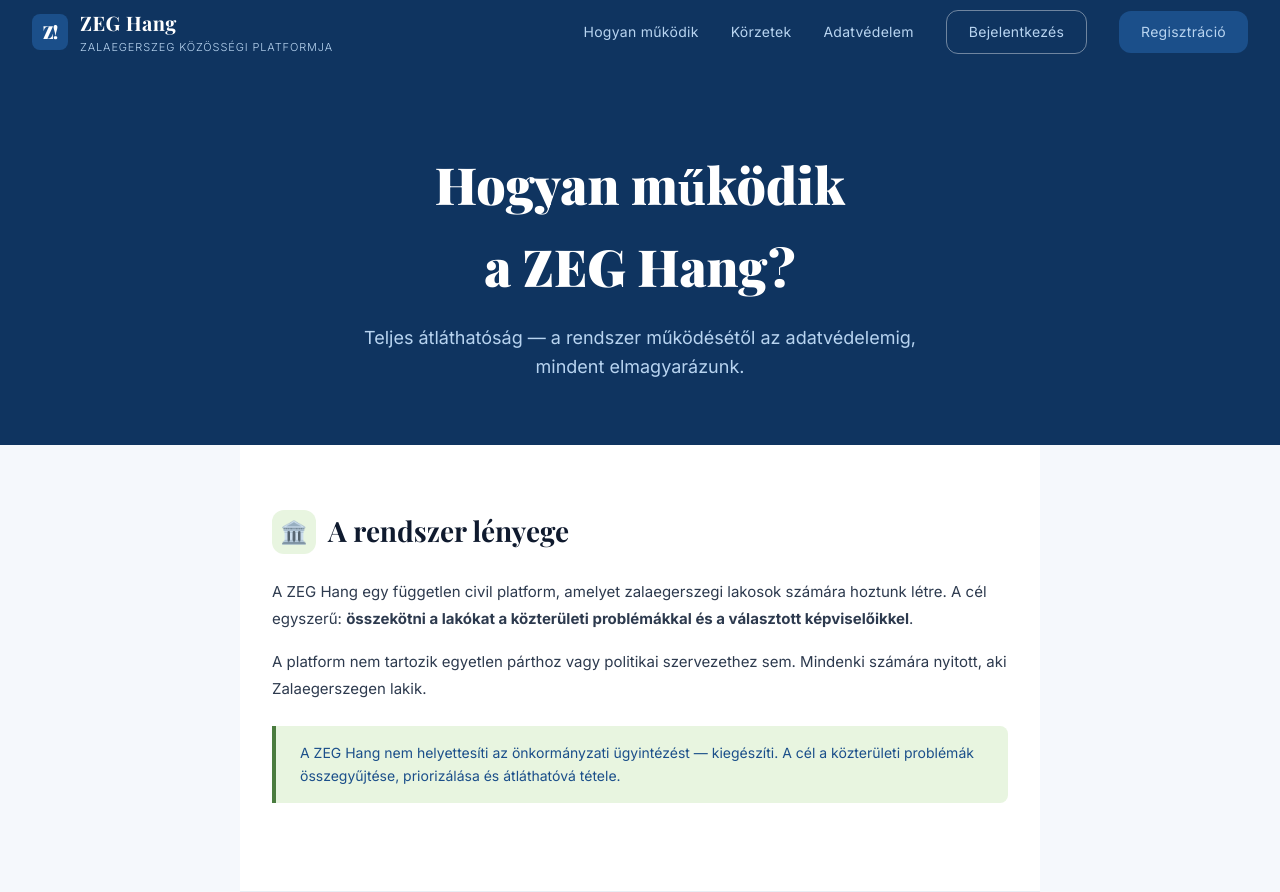
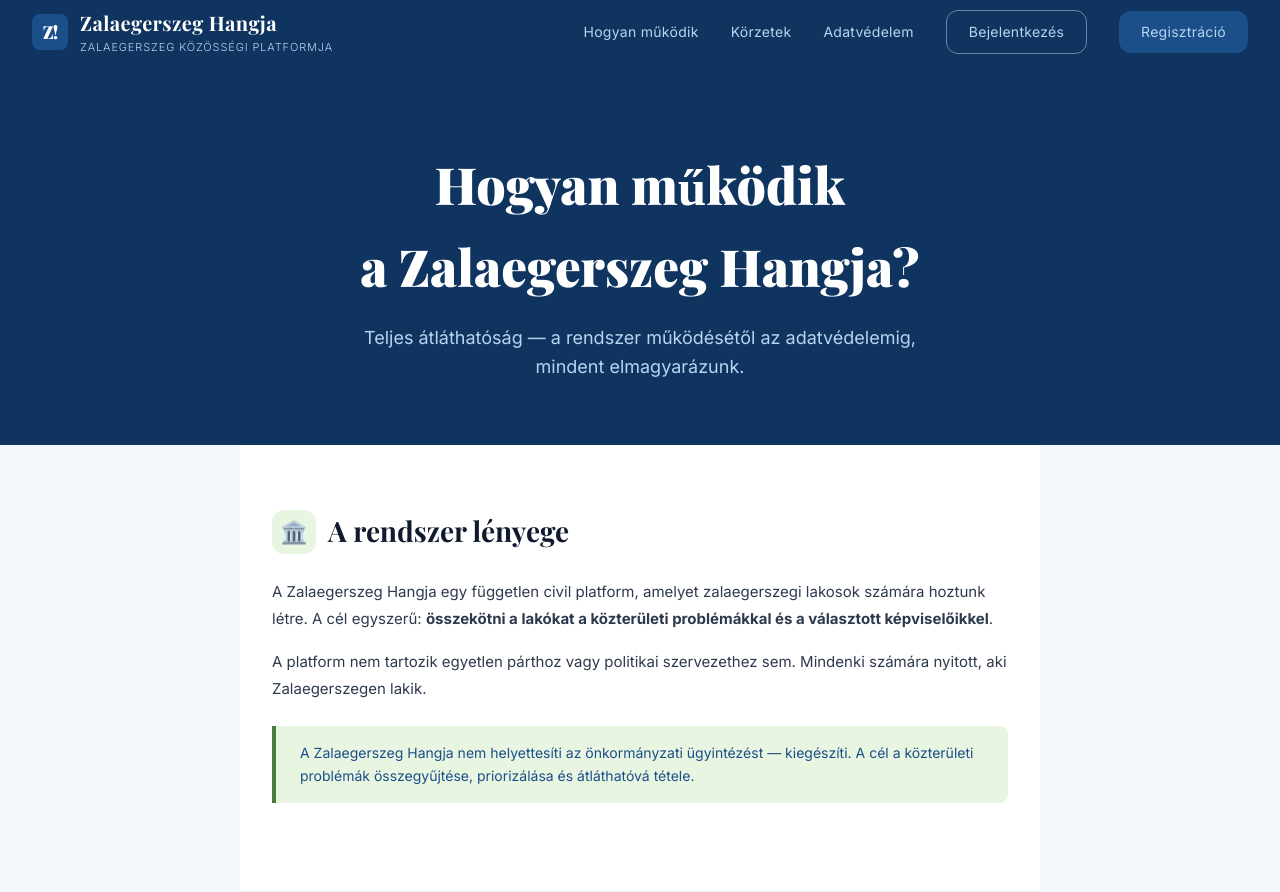
Before and after one commit to gaberun24/zeghang, a Flask app: page /hogyan-mukodik in a window 1280 px wide. Shown: the top 892 px of the page. Run offline with Flask 3, Linux system fonts and the light colour scheme; some libraries are stand-ins or nearby versions.

Commit message:
Átnevezés: ZEG Hang → Zalaegerszeg Hangja + README hozzáadása
A teljes weboldalon és kódban "Zalaegerszeg Hangja"-ra cseréltük a nevet.
A Z! rövidítés változatlan marad. Magyar nyelvű README.md hozzáadva
a projekt leírásával, telepítési útmutatóval és AI dokumentációval.

Co-Authored-By: Claude Opus 4.6 <noreply@anthropic.com>

```diff
--- a/app.py
+++ b/app.py
@@ -1,5 +1,5 @@
 """
-ZEG Hang — Zalaegerszeg Közösségi Platform
+Zalaegerszeg Hangja — Közösségi Platform
 Flask application with all routes.
 """
 
--- a/static/css/style.css
+++ b/static/css/style.css
@@ -1,5 +1,5 @@
 /* =============================================
-   ZEG Hang — Unified Stylesheet
+   Zalaegerszeg Hangja — Unified Stylesheet
    Generated from mockup HTML files
    ============================================= */
 
--- a/static/js/app.js
+++ b/static/js/app.js
@@ -1,5 +1,5 @@
 /* ==============================================
-   ZEG Hang — Frontend JavaScript
+   Zalaegerszeg Hangja — Frontend JavaScript
    ============================================== */
 
 // CSRF token from meta tag
--- a/templates/app_base.html
+++ b/templates/app_base.html
@@ -4,7 +4,7 @@
   <meta charset="UTF-8">
   <meta name="viewport" content="width=device-width, initial-scale=1.0">
   <meta name="csrf-token" content="{{ csrf_token() }}">
-  <title>{% block title %}ZEG Hang — Dashboard{% endblock %}</title>
+  <title>{% block title %}Zalaegerszeg Hangja — Dashboard{% endblock %}</title>
   <link rel="preconnect" href="https://fonts.googleapis.com">
   <link rel="preconnect" href="https://fonts.gstatic.com" crossorigin>
   <link href="https://fonts.googleapis.com/css2?family=Playfair+Display:wght@400;700;900&family=Inter:wght@300;400;500;600;700&display=swap" rel="stylesheet">
@@ -19,7 +19,7 @@
     <a href="{{ url_for('index') }}" class="nav-logo">
       <div class="nav-logo-mark">Z!</div>
       <div>
-        <div class="nav-name">ZEG Hang</div>
+        <div class="nav-name">Zalaegerszeg Hangja</div>
       </div>
     </a>
     <div style="display:flex; align-items:center; gap:1rem;">
--- a/templates/base.html
+++ b/templates/base.html
@@ -4,7 +4,7 @@
   <meta charset="UTF-8">
   <meta name="viewport" content="width=device-width, initial-scale=1.0">
   <meta name="csrf-token" content="{{ csrf_token() }}">
-  <title>{% block title %}ZEG Hang — Zalaegerszeg Közösségi Platform{% endblock %}</title>
+  <title>{% block title %}Zalaegerszeg Hangja — Közösségi Platform{% endblock %}</title>
   <link rel="preconnect" href="https://fonts.googleapis.com">
   <link rel="preconnect" href="https://fonts.gstatic.com" crossorigin>
   <link href="https://fonts.googleapis.com/css2?family=Playfair+Display:wght@400;700;900&family=Inter:wght@300;400;500;600;700&display=swap" rel="stylesheet">
@@ -19,7 +19,7 @@
     <a href="{{ url_for('index') }}" class="nav-logo">
       <div class="nav-logo-mark">Z!</div>
       <div>
-        <div class="nav-name">ZEG Hang</div>
+        <div class="nav-name">Zalaegerszeg Hangja</div>
         <div class="nav-tagline">Zalaegerszeg közösségi platformja</div>
       </div>
     </a>
@@ -41,7 +41,7 @@
   <!-- Footer -->
   {% block footer %}
   <footer style="background: var(--forest); padding: 2rem; text-align: center;">
-    <div class="footer-logo" style="font-family: 'Playfair Display', serif; font-size: 20px; font-weight: 700; color: white; margin-bottom: 0.5rem;">ZEG Hang</div>
+    <div class="footer-logo" style="font-family: 'Playfair Display', serif; font-size: 20px; font-weight: 700; color: white; margin-bottom: 0.5rem;">Zalaegerszeg Hangja</div>
     <p style="font-size: 13px; color: var(--hill-pale);">Független civil platform · Zalaegerszeg · 2026</p>
     <ul style="list-style: none; display: flex; justify-content: center; gap: 2rem; margin-top: 1rem; flex-wrap: wrap;">
       <li><a href="{{ url_for('how_it_works') }}" style="color: var(--hill-pale); text-decoration: none; font-size: 13px;">Hogyan működik</a></li>
--- a/templates/dashboard.html
+++ b/templates/dashboard.html
@@ -1,5 +1,5 @@
 {% extends "app_base.html" %}
-{% block title %}Problémák — ZEG Hang{% endblock %}
+{% block title %}Problémák — Zalaegerszeg Hangja{% endblock %}
 
 {% block content %}
 <!-- Header -->
--- a/templates/how_it_works.html
+++ b/templates/how_it_works.html
@@ -1,21 +1,21 @@
 {% extends "base.html" %}
-{% block title %}Hogyan működik — ZEG Hang{% endblock %}
+{% block title %}Hogyan működik — Zalaegerszeg Hangja{% endblock %}
 
 {% block content %}
 <div class="how-page">
   <!-- Hero -->
   <div class="how-hero">
-    <h1>Hogyan működik<br>a ZEG Hang?</h1>
+    <h1>Hogyan működik<br>a Zalaegerszeg Hangja?</h1>
     <p>Teljes átláthatóság — a rendszer működésétől az adatvédelemig, mindent elmagyarázunk.</p>
   </div>
 
   <!-- 1. A rendszer lényege -->
   <div class="how-section">
     <h2><span class="icon">🏛️</span> A rendszer lényege</h2>
-    <p>A ZEG Hang egy független civil platform, amelyet zalaegerszegi lakosok számára hoztunk létre. A cél egyszerű: <strong>összekötni a lakókat a közterületi problémákkal és a választott képviselőikkel</strong>.</p>
+    <p>A Zalaegerszeg Hangja egy független civil platform, amelyet zalaegerszegi lakosok számára hoztunk létre. A cél egyszerű: <strong>összekötni a lakókat a közterületi problémákkal és a választott képviselőikkel</strong>.</p>
     <p style="margin-top:1rem;">A platform nem tartozik egyetlen párthoz vagy politikai szervezethez sem. Mindenki számára nyitott, aki Zalaegerszegen lakik.</p>
     <div class="how-highlight">
-      A ZEG Hang nem helyettesíti az önkormányzati ügyintézést — kiegészíti. A cél a közterületi problémák összegyűjtése, priorizálása és átláthatóvá tétele.
+      A Zalaegerszeg Hangja nem helyettesíti az önkormányzati ügyintézést — kiegészíti. A cél a közterületi problémák összegyűjtése, priorizálása és átláthatóvá tétele.
     </div>
   </div>
 
@@ -84,7 +84,7 @@
   <!-- 6. Képviselők és nyilvánosság -->
   <div class="how-section">
     <h2><span class="icon">👁️</span> Képviselők és nyilvánosság</h2>
-    <p>A ZEG Hang platformon <strong>nincs külön képviselői felület</strong>. A rendszer teljesen transzparens:</p>
+    <p>A Zalaegerszeg Hangja platformon <strong>nincs külön képviselői felület</strong>. A rendszer teljesen transzparens:</p>
     <ul>
       <li>A képviselők ugyanazt a felületet látják, mint bárki más</li>
       <li>A körzeti toplista publikus — bárki megnézheti, melyik problémák a legfontosabbak</li>
@@ -99,7 +99,7 @@
   <!-- 7. Adatvédelem -->
   <div class="how-section">
     <h2><span class="icon">🔒</span> Adatvédelem</h2>
-    <p>A ZEG Hang a GDPR előírásainak megfelelően kezeli az adatokat:</p>
+    <p>A Zalaegerszeg Hangja a GDPR előírásainak megfelelően kezeli az adatokat:</p>
 
     <h3 style="font-size:16px; font-weight:600; margin:1.5rem 0 0.75rem; color:var(--text-dark);">Mit tárolunk</h3>
     <ul>
--- a/templates/issue_detail.html
+++ b/templates/issue_detail.html
@@ -1,5 +1,5 @@
 {% extends "app_base.html" %}
-{% block title %}{{ issue.title }} — ZEG Hang{% endblock %}
+{% block title %}{{ issue.title }} — Zalaegerszeg Hangja{% endblock %}
 
 {% block content %}
 <div style="max-width:800px;">
--- a/templates/login.html
+++ b/templates/login.html
@@ -1,5 +1,5 @@
 {% extends "base.html" %}
-{% block title %}Bejelentkezés — ZEG Hang{% endblock %}
+{% block title %}Bejelentkezés — Zalaegerszeg Hangja{% endblock %}
 
 {% block footer %}{% endblock %}
 
--- a/templates/privacy.html
+++ b/templates/privacy.html
@@ -1,5 +1,5 @@
 {% extends "base.html" %}
-{% block title %}Adatvédelmi tájékoztató — ZEG Hang{% endblock %}
+{% block title %}Adatvédelmi tájékoztató — Zalaegerszeg Hangja{% endblock %}
 
 {% block content %}
 <div class="how-page">
@@ -10,7 +10,7 @@
 
   <div class="how-section">
     <h2><span class="icon">📋</span> 1. Adatkezelő</h2>
-    <p>A ZEG Hang platform (<strong>zeghang.hajasgabor.com</strong>) üzemeltetője:</p>
+    <p>A Zalaegerszeg Hangja platform (<strong>zeghang.hajasgabor.com</strong>) üzemeltetője:</p>
     <ul>
       <li><strong>Név:</strong> Hajas Gábor e.v.</li>
       <li><strong>Székhely:</strong> Zalaegerszeg</li>
--- a/templates/register.html
+++ b/templates/register.html
@@ -1,5 +1,5 @@
 {% extends "base.html" %}
-{% block title %}Regisztráció — ZEG Hang{% endblock %}
+{% block title %}Regisztráció — Zalaegerszeg Hangja{% endblock %}
 
 {% block footer %}{% endblock %}
 
--- a/templates/terms.html
+++ b/templates/terms.html
@@ -1,5 +1,5 @@
 {% extends "base.html" %}
-{% block title %}Általános Szerződési Feltételek — ZEG Hang{% endblock %}
+{% block title %}Általános Szerződési Feltételek — Zalaegerszeg Hangja{% endblock %}
 
 {% block content %}
 <div class="how-page">
@@ -10,7 +10,7 @@
 
   <div class="how-section">
     <h2><span class="icon">📋</span> 1. A szolgáltatás</h2>
-    <p>A ZEG Hang (<strong>zeghang.hajasgabor.com</strong>) egy ingyenes, független közösségi platform, amely lehetővé teszi Zalaegerszeg lakosai számára közterületi problémák bejelentését, szavazást és közösségi priorizálást.</p>
+    <p>A Zalaegerszeg Hangja (<strong>zeghang.hajasgabor.com</strong>) egy ingyenes, független közösségi platform, amely lehetővé teszi Zalaegerszeg lakosai számára közterületi problémák bejelentését, szavazást és közösségi priorizálást.</p>
     <p style="margin-top:1rem;">A platform üzemeltetője: <strong>Hajas Gábor e.v.</strong> (továbbiakban: Üzemeltető).</p>
     <p style="margin-top:0.5rem;">A platform forráskódja nyilvános: <a href="https://github.com/gaberun24/zeghang" target="_blank" style="color:var(--meadow); font-weight:600;">github.com/gaberun24/zeghang</a></p>
   </div>
```
Also changed, not shown: README.md (added), 1 other file.
